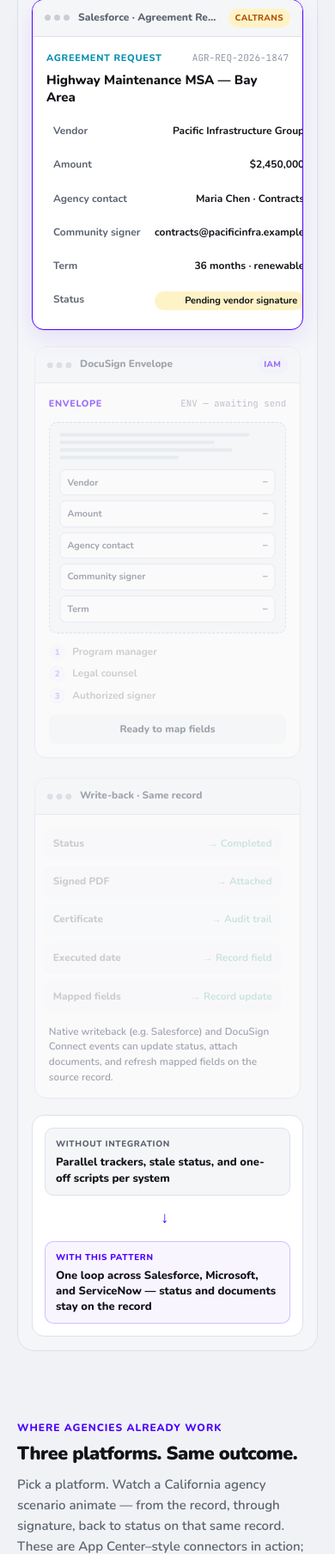
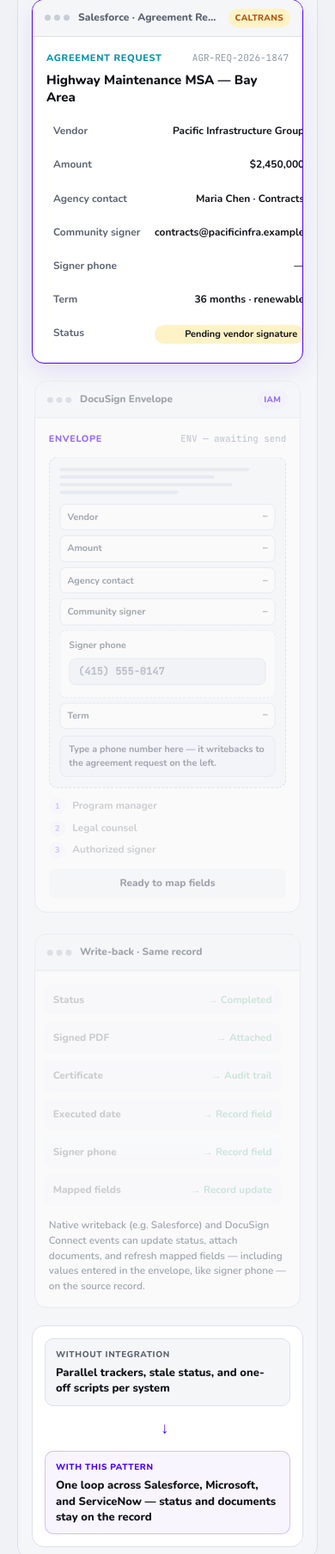
Before and after one commit to cgwashington14-pixel/docusign-iam-demo, a Flask app: page /integration-story in a window 390 px wide. Shown: the part 2722-4530 px from the top of the page at 86% size. Run offline with Flask 3, Linux system fonts and the light colour scheme.

Commit message:
Restore hover-only chrome and add envelope phone writeback.
Keep left nav and right walkthrough tucked until edge hover, and let a typed signer phone on the DocuSign envelope sync live to the agreement request record across platforms.

Co-authored-by: Cursor <cursoragent@cursor.com>

```diff
--- a/static/css/integration-story.css
+++ b/static/css/integration-story.css
@@ -73,6 +73,26 @@ body.is-focus-mode .executive-banner {
 [data-theme="dark"] body.sidebar-collapsed .sidebar,
 [data-theme="dark"] html.is-story-focus body .sidebar {
   box-shadow: 8px 0 36px rgba(0, 0, 0, 0.5);
+}
+
+[data-theme="dark"] .is-tab-input {
+  background: var(--surface);
+  border-color: var(--border);
+  color: var(--text);
+}
+
+[data-theme="dark"] .is-tab-input:focus {
+  background: var(--bg);
+  box-shadow: 0 0 0 3px rgba(123, 92, 250, 0.28);
+}
+
+[data-theme="dark"] .is-envelope-edit-hint {
+  background: rgba(123, 92, 250, 0.12);
+  border-color: rgba(123, 92, 250, 0.28);
+}
+
+[data-theme="dark"] .is-envelope-edit-hint.is-live {
+  color: #c4b5fd;
 }
 
 body.is-focus-mode .topbar-byline,
@@ -943,6 +963,86 @@ body.is-focus-mode .topbar-env {
 
 .is-tab.is-flying {
   animation: isTabPop 0.45s ease;
+}
+
+.is-tab--edit {
+  align-items: stretch;
+  flex-direction: column;
+  gap: 6px;
+  padding: 8px 10px;
+  border-style: dashed;
+}
+
+.is-tab--edit.is-filled {
+  border-style: solid;
+}
+
+.is-tab-input-wrap {
+  display: block;
+  width: 100%;
+}
+
+.is-tab-input {
+  width: 100%;
+  box-sizing: border-box;
+  padding: 7px 10px;
+  border-radius: 8px;
+  border: 1px solid var(--border);
+  background: var(--bg);
+  color: var(--text);
+  font-family: 'JetBrains Mono', ui-monospace, monospace;
+  font-size: 12px;
+  font-weight: 700;
+  letter-spacing: 0.01em;
+  outline: none;
+  transition: border-color 0.15s ease, box-shadow 0.15s ease, background 0.15s ease;
+}
+
+.is-tab-input::placeholder {
+  color: var(--muted-2);
+  font-weight: 600;
+}
+
+.is-tab-input:hover {
+  border-color: color-mix(in srgb, var(--ds-iam) 40%, var(--border));
+}
+
+.is-tab-input:focus {
+  border-color: var(--ds-iam);
+  box-shadow: 0 0 0 3px color-mix(in srgb, var(--ds-iam) 18%, transparent);
+  background: var(--surface);
+}
+
+.is-envelope-edit-hint {
+  margin: 8px 0 0;
+  padding: 8px 10px;
+  border-radius: 8px;
+  border: 1px solid var(--border);
+  background: color-mix(in srgb, var(--ds-iam-muted) 55%, var(--surface));
+  font-size: 11px;
+  font-weight: 700;
+  line-height: 1.4;
+  color: var(--muted);
+}
+
+.is-envelope-edit-hint.is-live {
+  color: var(--ds-iam);
+  border-color: color-mix(in srgb, var(--ds-iam) 35%, var(--border));
+}
+
+.is-record-fields > div.is-writeback-flash,
+.is-wb-list li.is-writeback-flash {
+  animation: isWritebackFlash 0.85s ease;
+}
+
+@keyframes isWritebackFlash {
+  0% { box-shadow: 0 0 0 0 color-mix(in srgb, var(--ds-iam) 0%, transparent); }
+  35% {
+    border-color: var(--ds-iam);
+    background: color-mix(in srgb, var(--ds-iam-muted) 80%, var(--surface));
+    box-shadow: 0 0 0 3px color-mix(in srgb, var(--ds-iam) 20%, transparent);
+  }
+  100% { box-shadow: none; }
 }
 
 @keyframes isTabPop {
--- a/static/js/guide-rail.js
+++ b/static/js/guide-rail.js
@@ -24,9 +24,9 @@ function guideRailToggle(type) {
 }
 
 function guideRailRestore(type) {
-  /* Story presentation pages keep the guide open so the walkthrough is readable */
+  /* Story pages: tuck the walkthrough for hover-reveal from the right edge */
   if (document.body.classList.contains('is-page') || document.documentElement.classList.contains('is-story-focus')) {
-    guideRailSetCollapsed(type, false);
+    guideRailSetCollapsed(type, true);
     return;
   }
   if (localStorage.getItem(GUIDE_RAIL_STORAGE[type]) === '1') {
--- a/static/js/integration-story.js
+++ b/static/js/integration-story.js
@@ -27,6 +27,7 @@
           amount: '$2,450,000',
           contact: 'Maria Chen · Contracts',
           email: 'contracts@pacificinfra.example',
+          phone: '(415) 555-0147',
           term: '36 months · renewable',
           status: 'Pending vendor signature'
         }
@@ -56,6 +57,7 @@
           amount: '$485,000',
           contact: 'James Ortiz · Procurement',
           email: 'j.ortiz@dgs.ca.gov',
+          phone: '(916) 555-0288',
           term: '24 months',
           status: 'Pending award'
         }
@@ -85,6 +87,7 @@
           amount: '$1,120,000',
           contact: 'Priya Shah · CDT Contracts',
           email: 'priya.shah@cdt.ca.gov',
+          phone: '(916) 555-0199',
           term: '12 months · auto-renew option',
           status: 'Awaiting signature'
         }
@@ -174,8 +177,9 @@
   }
 
   function clearMapped() {
-    $all('.is-record-fields > div').forEach(function (row) { row.classList.remove('is-mapped'); });
+    $all('.is-record-fields > div').forEach(function (row) { row.classList.remove('is-mapped', 'is-writeback-flash'); });
     $all('.is-tab').forEach(function (tab) {
+      if (tab.getAttribute('data-map') === 'phone') return;
       tab.classList.remove('is-filled', 'is-flying');
       var em = tab.querySelector('em');
       if (em) em.textContent = '—';
@@ -192,11 +196,21 @@
     }
     var envId = $('#is-envelope-id');
     if (envId) envId.textContent = 'ENV — awaiting send';
-    $all('.is-wb-list li').forEach(function (li) { li.classList.remove('is-in'); });
+    $all('.is-wb-list li').forEach(function (li) { li.classList.remove('is-in', 'is-writeback-flash'); });
     var st = document.querySelector('[data-field="status"]');
     if (st) {
       st.textContent = PLATFORMS[currentPlatform].record.fields.status;
       st.className = 'is-status is-status--open';
+    }
+    var phoneInput = $('#is-phone-input');
+    if (phoneInput && phoneInput.value.trim()) {
+      syncPhoneToRecord(phoneInput.value, false);
+    } else {
+      var phoneRow = document.querySelector('[data-field="phone"]');
+      if (phoneRow) {
+        phoneRow.textContent = '—';
+        if (phoneRow.parentElement) phoneRow.parentElement.classList.remove('is-mapped');
+      }
     }
   }
 
@@ -210,9 +224,71 @@
     if (step >= 3 && target) target.classList.add('is-lit');
   }
 
+  function syncPhoneToRecord(value, flash) {
+    var phone = (value || '').trim();
+    var row = document.querySelector('[data-field="phone"]');
+    var tab = document.querySelector('.is-tab[data-map="phone"]');
+    var wb = document.querySelector('[data-wb="phone"]');
+    if (row) {
+      row.textContent = phone || '—';
+      if (row.parentElement) {
+        row.parentElement.classList.toggle('is-mapped', !!phone);
+        row.parentElement.classList.toggle('is-writeback-flash', !!flash && !!phone);
+      }
+    }
+    if (tab) tab.classList.toggle('is-filled', !!phone);
+    if (wb) {
+      var span = wb.querySelector('span');
+      if (span) span.textContent = phone ? ('→ ' + phone) : '→ Record field';
+      if (flash && phone) {
+        wb.classList.add('is-in', 'is-writeback-flash');
+        later(function () {
+          wb.classList.remove('is-writeback-flash');
+          if (row && row.parentElement) row.parentElement.classList.remove('is-writeback-flash');
+        }, 900);
+      }
+    }
+    var hint = $('#is-envelope-edit-hint');
+    if (hint) {
+      hint.textContent = phone
+        ? 'Writing “' + phone + '” back to the agreement request…'
+        : 'Type a phone number here — it writebacks to the agreement request on the left.';
+      hint.classList.toggle('is-live', !!phone);
+    }
+  }
+
+  function resetPhoneInput(platformKey) {
+    var fields = PLATFORMS[platformKey || currentPlatform].record.fields;
+    var input = $('#is-phone-input');
+    if (input) {
+      input.value = '';
+      input.placeholder = fields.phone || '(415) 555-0147';
+    }
+    var row = document.querySelector('[data-field="phone"]');
+    if (row) {
+      row.textContent = '—';
+      if (row.parentElement) {
+        row.parentElement.classList.remove('is-mapped', 'is-writeback-flash');
+      }
+    }
+    var tab = document.querySelector('.is-tab[data-map="phone"]');
+    if (tab) tab.classList.remove('is-filled', 'is-flying');
+    var wb = document.querySelector('[data-wb="phone"]');
+    if (wb) {
+      wb.classList.remove('is-in', 'is-writeback-flash');
+      var span = wb.querySelector('span');
+      if (span) span.textContent = '→ Record field';
+    }
+    var hint = $('#is-envelope-edit-hint');
+    if (hint) {
+      hint.textContent = 'Type a phone number here — it writebacks to the agreement request on the left.';
+      hint.classList.remove('is-live');
+    }
+  }
+
   function fillTabs() {
     var fields = PLATFORMS[currentPlatform].record.fields;
-    var keys = ['vendor', 'amount', 'contact', 'email', 'term'];
+    var keys = ['vendor', 'amount', 'contact', 'email', 'phone', 'term'];
     keys.forEach(function (key, i) {
       later(function () {
         var row = document.querySelector('[data-field="' + key + '"]');
@@ -222,11 +298,17 @@
           tab.classList.add('is-filled', 'is-flying');
           var em = tab.querySelector('em');
           if (em) em.textContent = fields[key];
+          if (key === 'phone') {
+            var input = $('#is-phone-input');
+            if (input && !input.value.trim()) {
+              input.placeholder = fields.phone;
+            }
+          }
           later(function () { tab.classList.remove('is-flying'); }, 450);
         }
         if (i === keys.length - 1) {
           var status = $('#is-envelope-status');
-          if (status) status.textContent = 'Fields mapped · ready to send';
+          if (status) status.textContent = 'Fields mapped · ready to send · edit phone to write back';
           var envId = $('#is-envelope-id');
           if (envId) envId.textContent = 'ENV-CA-' + (1000 + Math.floor(Math.random() * 8000));
         }
@@ -251,6 +333,12 @@
   }
 
   function activateWriteback() {
+    var phoneInput = $('#is-phone-input');
+    var typedPhone = phoneInput && phoneInput.value.trim();
+    var phoneValue = typedPhone || PLATFORMS[currentPlatform].record.fields.phone;
+    if (phoneInput && !typedPhone) phoneInput.value = phoneValue;
+    syncPhoneToRecord(phoneValue, true);
+
     $all('.is-wb-list li').forEach(function (li, i) {
       later(function () { li.classList.add('is-in'); }, i * 280);
     });
@@ -260,6 +348,7 @@
         st.textContent = 'Completed';
         st.className = 'is-status is-status--done';
       }
+      syncPhoneToRecord(phoneValue, true);
     }, 900);
   }
 
@@ -309,10 +398,14 @@
       if (key === 'status') {
         el.textContent = r.fields[key];
         el.className = 'is-status is-status--open';
+      } else if (key === 'phone') {
+        el.textContent = '—';
+        if (el.parentElement) el.parentElement.classList.remove('is-mapped', 'is-writeback-flash');
       } else {
         el.textContent = r.fields[key];
       }
     });
+    resetPhoneInput(platformKey);
   }
 
   function clearPlatTimers() {
@@ -565,23 +658,23 @@
   function updateChromeToggleLabel() {
     var label = $('#is-chrome-toggle-label');
     var focused = document.body.classList.contains('is-focus-mode');
-    if (label) label.textContent = focused ? 'Exit focus (hover chrome)' : 'Focus mode';
+    if (label) label.textContent = focused ? 'Exit focus mode' : 'Focus mode';
     var btn = $('#is-chrome-toggle');
     if (btn) btn.classList.toggle('is-active', focused);
   }
 
   function tuckStoryChrome() {
-    /* Left nav tucks for a clean canvas; guide rails stay open and polished */
+    /* Left nav + right walkthrough tuck; hover edge strips to reveal */
     if (typeof setSidebarCollapsed === 'function') {
       setSidebarCollapsed(true);
     } else {
       document.body.classList.add('sidebar-collapsed');
     }
     if (typeof guideRailSetCollapsed === 'function') {
-      guideRailSetCollapsed('scv', false);
-      guideRailSetCollapsed('hl', false);
+      guideRailSetCollapsed('scv', true);
+      guideRailSetCollapsed('hl', true);
     } else {
-      document.body.classList.remove('scv-rail-collapsed', 'hl-rail-collapsed');
+      document.body.classList.add('scv-rail-collapsed', 'hl-rail-collapsed');
     }
   }
 
@@ -592,6 +685,12 @@
       document.body.classList.remove('sidebar-collapsed');
     }
     document.documentElement.classList.remove('is-story-focus');
+    if (typeof guideRailSetCollapsed === 'function') {
+      guideRailSetCollapsed('scv', false);
+      guideRailSetCollapsed('hl', false);
+    } else {
+      document.body.classList.remove('scv-rail-collapsed', 'hl-rail-collapsed');
+    }
   }
 
   function enableFocusMode(on) {
@@ -718,18 +817,38 @@
   function bind() {
     document.body.classList.add('is-page');
 
-    // Show home / left nav by default; focus mode is opt-in (hover-tucked chrome).
-    // One-time migration: older builds defaulted focus ON and persisted that preference.
-    if (localStorage.getItem('ds-is-focus-home-default') !== '1') {
-      localStorage.setItem('ds-is-focus-home-default', '1');
-      localStorage.setItem('ds-is-focus', '0');
+    // Hover-only left nav + right walkthrough by default on story pages.
+    // Re-assert hover chrome after an earlier build that forced home nav open.
+    if (localStorage.getItem('ds-hover-chrome-v2') !== '1') {
+      localStorage.setItem('ds-hover-chrome-v2', '1');
+      localStorage.setItem('ds-is-focus', '1');
     }
-    if (localStorage.getItem('ds-is-focus') === '1') {
+    if (localStorage.getItem('ds-is-focus') !== '0') {
       enableFocusMode(true);
     } else {
       showHomeNav();
       updateChromeToggleLabel();
       updateNavToggleLabel();
+    }
+
+    var phoneInput = $('#is-phone-input');
+    if (phoneInput) {
+      phoneInput.addEventListener('input', function () {
+        syncPhoneToRecord(phoneInput.value, true);
+        lightPanels(Math.max(currentStep, 1));
+        var envelope = $('#is-panel-envelope');
+        var source = $('#is-panel-source');
+        if (envelope) envelope.classList.add('is-lit');
+        if (source) source.classList.add('is-lit');
+      });
+      phoneInput.addEventListener('keydown', function (e) {
+        if (e.key === 'Enter') {
+          e.preventDefault();
+          syncPhoneToRecord(phoneInput.value, true);
+          if (currentStep < 3) setFlowStep(3);
+          else activateWriteback();
+        }
+      });
     }
 
     var playBtn = $('#is-play-btn');
--- a/templates/integration_story.html
+++ b/templates/integration_story.html
@@ -4,7 +4,7 @@
 <link rel="stylesheet" href="/static/css/integration-story.css" />
 <script>
   try {
-    if (localStorage.getItem('ds-is-focus') === '1') {
+    if (localStorage.getItem('ds-is-focus') !== '0') {
       document.documentElement.classList.add('is-story-focus');
     }
   } catch (e) {}
@@ -182,6 +182,7 @@
               <div><dt>Amount</dt><dd data-field="amount">$2,450,000</dd></div>
               <div><dt>Agency contact</dt><dd data-field="contact">Maria Chen · Contracts</dd></div>
               <div><dt>Community signer</dt><dd data-field="email">contracts@pacificinfra.example</dd></div>
+              <div><dt>Signer phone</dt><dd data-field="phone">—</dd></div>
               <div><dt>Term</dt><dd data-field="term">36 months · renewable</dd></div>
               <div><dt>Status</dt><dd data-field="status" class="is-status is-status--open">Pending vendor signature</dd></div>
             </dl>
@@ -208,8 +209,25 @@
                 <div class="is-tab" data-map="amount"><span>Amount</span><em>—</em></div>
                 <div class="is-tab" data-map="contact"><span>Agency contact</span><em>—</em></div>
                 <div class="is-tab" data-map="email"><span>Community signer</span><em>—</em></div>
+                <div class="is-tab is-tab--edit" data-map="phone">
+                  <span>Signer phone</span>
+                  <label class="is-tab-input-wrap">
+                    <input
+                      type="tel"
+                      id="is-phone-input"
+                      class="is-tab-input"
+                      inputmode="tel"
+                      autocomplete="tel"
+                      placeholder="(415) 555-0147"
+                      aria-label="Type a signer phone number to write back to the agreement request"
+                    />
+                  </label>
+                </div>
                 <div class="is-tab" data-map="term"><span>Term</span><em>—</em></div>
               </div>
+              <p class="is-envelope-edit-hint" id="is-envelope-edit-hint">
+                Type a phone number here — it writebacks to the agreement request on the left.
+              </p>
             </div>
             <div class="is-envelope-route" id="is-envelope-route">
               <div class="is-route-step"><span>1</span> Program manager</div>
@@ -232,9 +250,10 @@
               <li data-wb="signed"><strong>Signed PDF</strong><span>→ Attached</span></li>
               <li data-wb="cert"><strong>Certificate</strong><span>→ Audit trail</span></li>
               <li data-wb="date"><strong>Executed date</strong><span>→ Record field</span></li>
+              <li data-wb="phone"><strong>Signer phone</strong><span>→ Record field</span></li>
               <li data-wb="fields"><strong>Mapped fields</strong><span>→ Record update</span></li>
             </ul>
-            <p class="is-wb-note" id="is-wb-note">Native writeback (e.g. Salesforce) and DocuSign Connect events can update status, attach documents, and refresh mapped fields on the source record.</p>
+            <p class="is-wb-note" id="is-wb-note">Native writeback (e.g. Salesforce) and DocuSign Connect events can update status, attach documents, and refresh mapped fields — including values entered in the envelope, like signer phone — on the source record.</p>
           </div>
         </div>
       </div>
--- a/templates/procurement_intake.html
+++ b/templates/procurement_intake.html
@@ -4,7 +4,7 @@
 <link rel="stylesheet" href="/static/css/integration-story.css" />
 <script>
   try {
-    if (localStorage.getItem('ds-is-focus') === '1') {
+    if (localStorage.getItem('ds-is-focus') !== '0') {
       document.documentElement.classList.add('is-story-focus');
     }
   } catch (e) {}
```
Also changed, not shown: static/js/procurement-intake.js (+17 -11 lines).
